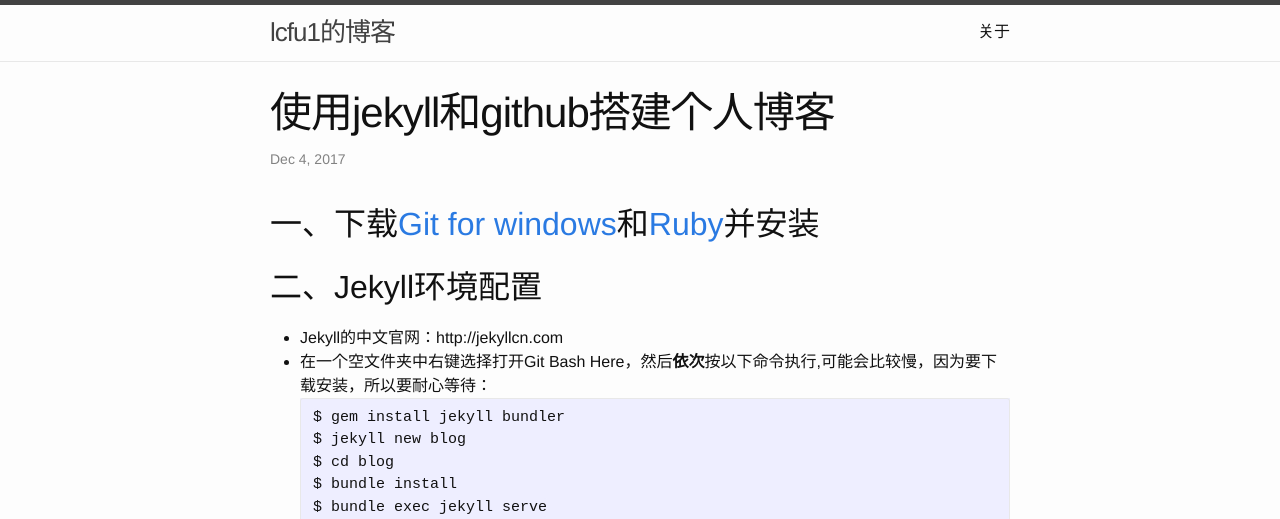
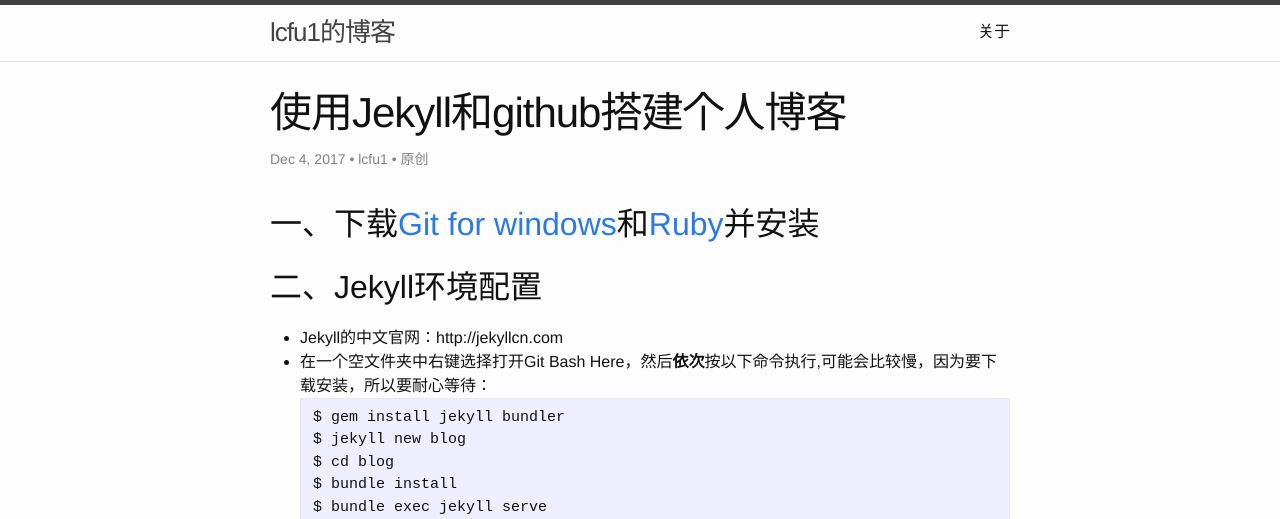
Before and after one commit to ahskk/lcfu1.github.io, a Jekyll site: the page built from _posts/2017-12-04-使用Jekyll和github搭建个人博客.md, in a window 1280 px wide and 900 px high, cut to the strip 0-519 px from the top of the window. Built offline with Jekyll 4.4.1, drawn with Linux system fonts in a browser that asks for light colours; our own code applies the rules of GitHub Pages for plain Markdown files.

Commit message:
Update 2017-12-04-使用Jekyll和github搭建个人博客.md

```diff
--- a/_posts/2017-12-04-使用Jekyll和github搭建个人博客.md
+++ b/_posts/2017-12-04-使用Jekyll和github搭建个人博客.md
@@ -1,3 +1,9 @@
+---
+layout: post
+title: 使用Jekyll和github搭建个人博客
+author: lcfu1
+original: 原创
+---
 ## 一、下载[Git for windows](https://git-for-windows.github.io/)和[Ruby](http://www.ruby-lang.org/zh_cn/)并安装
 
 ## 二、Jekyll环境配置
```
